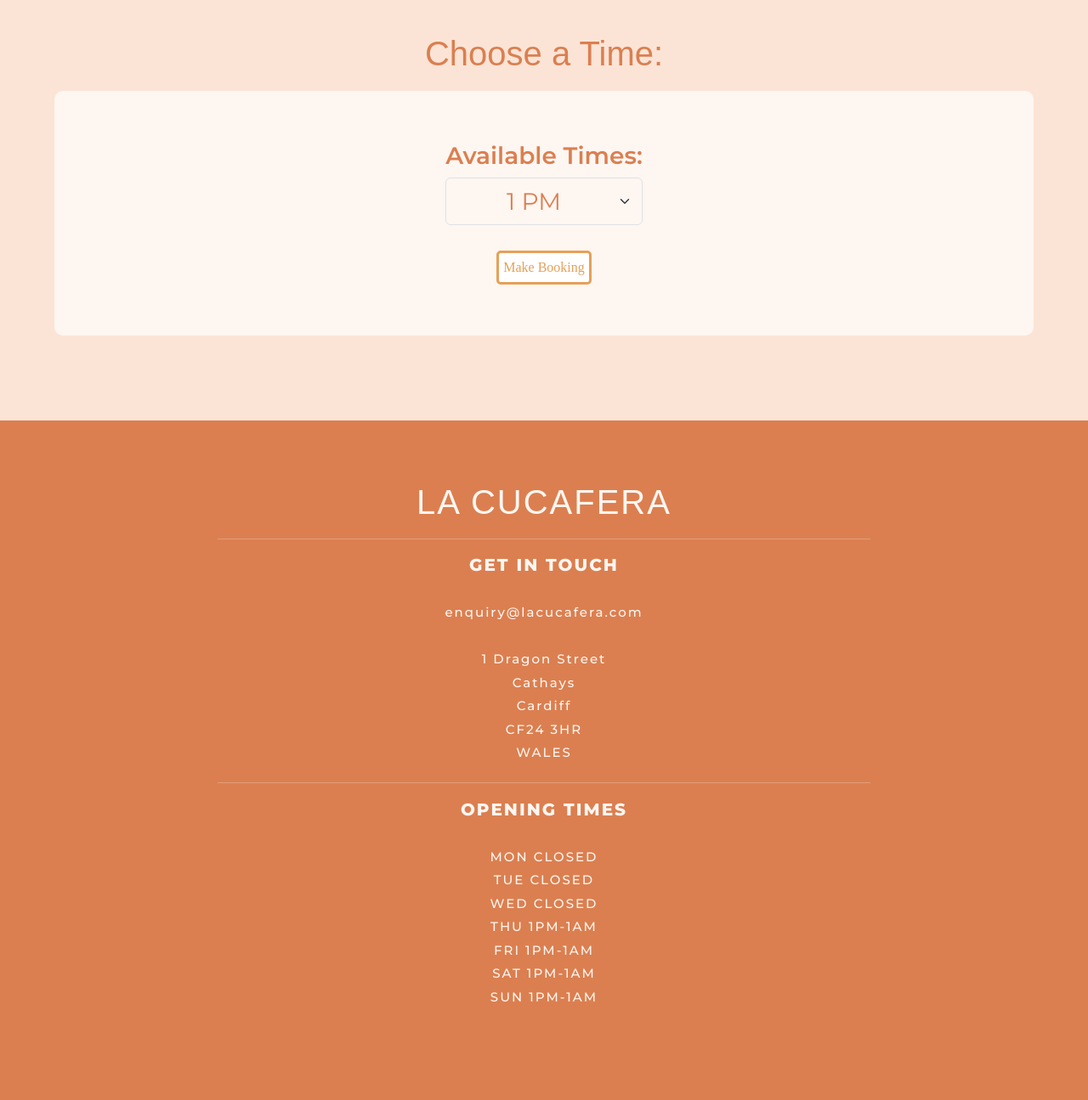
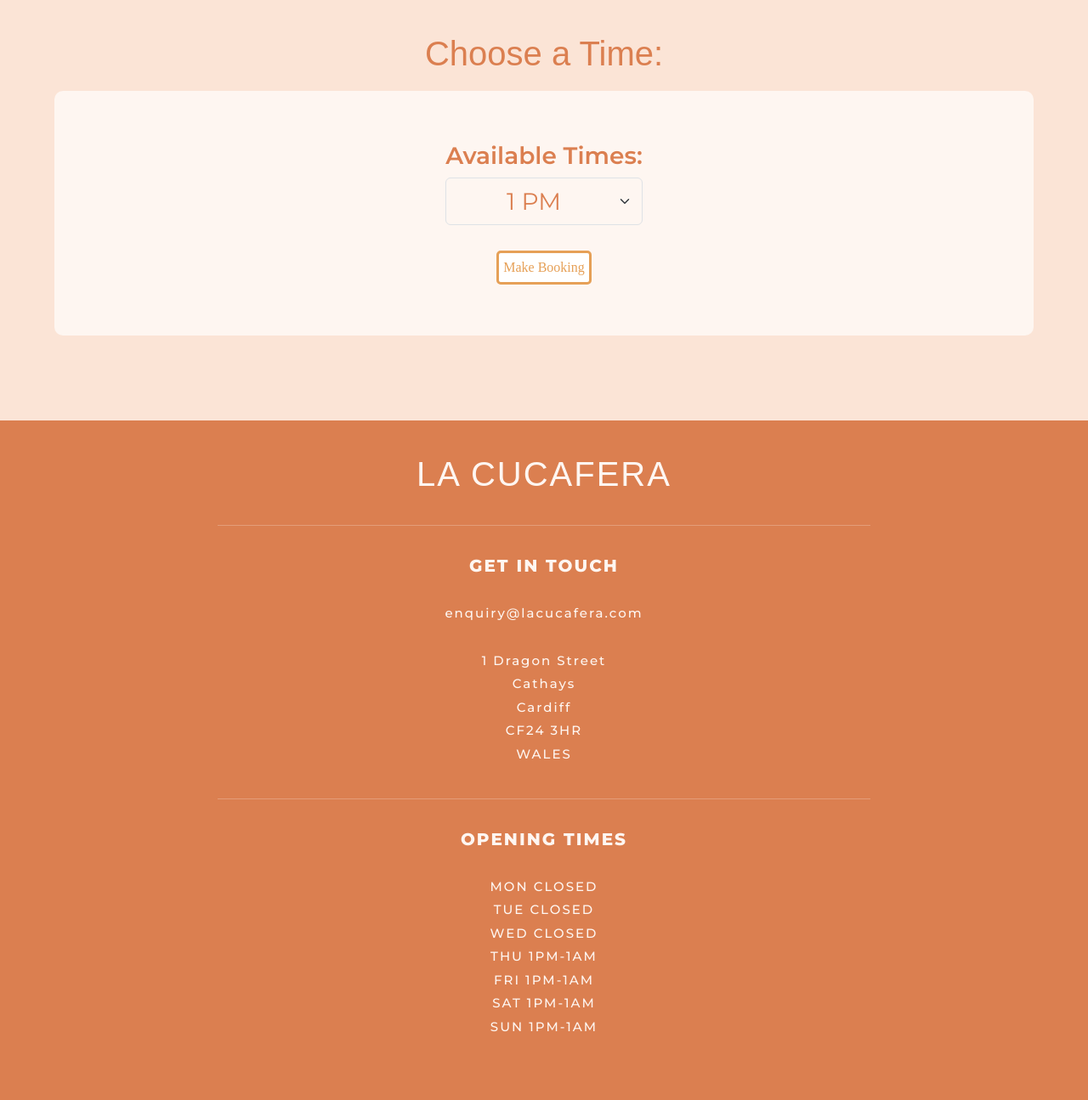
Before and after one commit to jsith90/capstone-project, a Django app: page /table_booking_submit in a window 1280 px wide. Shown: the part 954-2249 px from the top of the page at 85% size. Run offline with Django 4.2, Linux system fonts and the light colour scheme; the visitor is signed in with stand-in values (Sample User, id 1); data that the repository does not hold is empty; some libraries are stand-ins or nearby versions; some web fonts are replaced.

Commit message:
remove empty social section to fix footer bug on deploy

```diff
--- a/booking/templates/booking/table_booking_submit.html
+++ b/booking/templates/booking/table_booking_submit.html
@@ -26,7 +26,7 @@
         </div>
     </section>
 </main>
-<footer style="padding-top: 50px; padding-bottom: 100px;">
+<footer>
     <div class="footing">
         <h1>la cucafera</h1>
     </div>
@@ -54,8 +54,5 @@
         <p>sat 1pm-1am</p>
         <p>sun 1pm-1am</p>
     </section>
-    <section class="social">
-
-    </section>
 </footer>
 {% endblock %}
```
